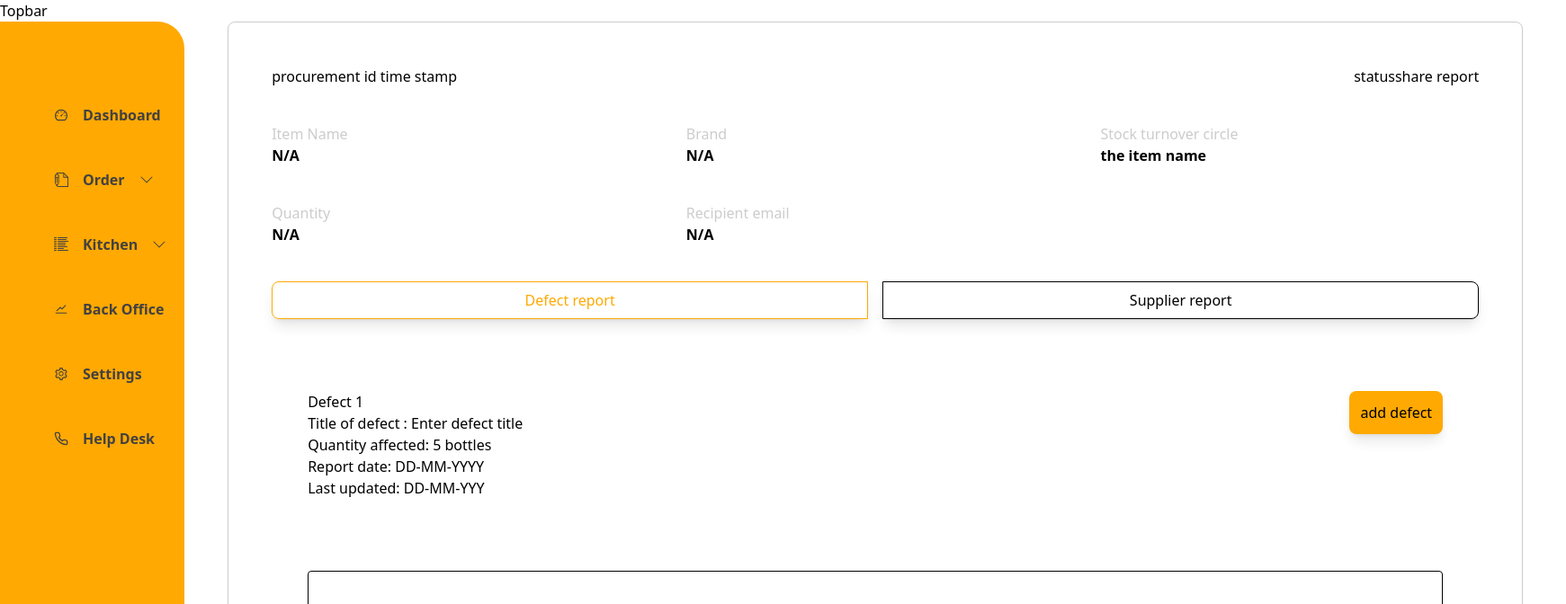
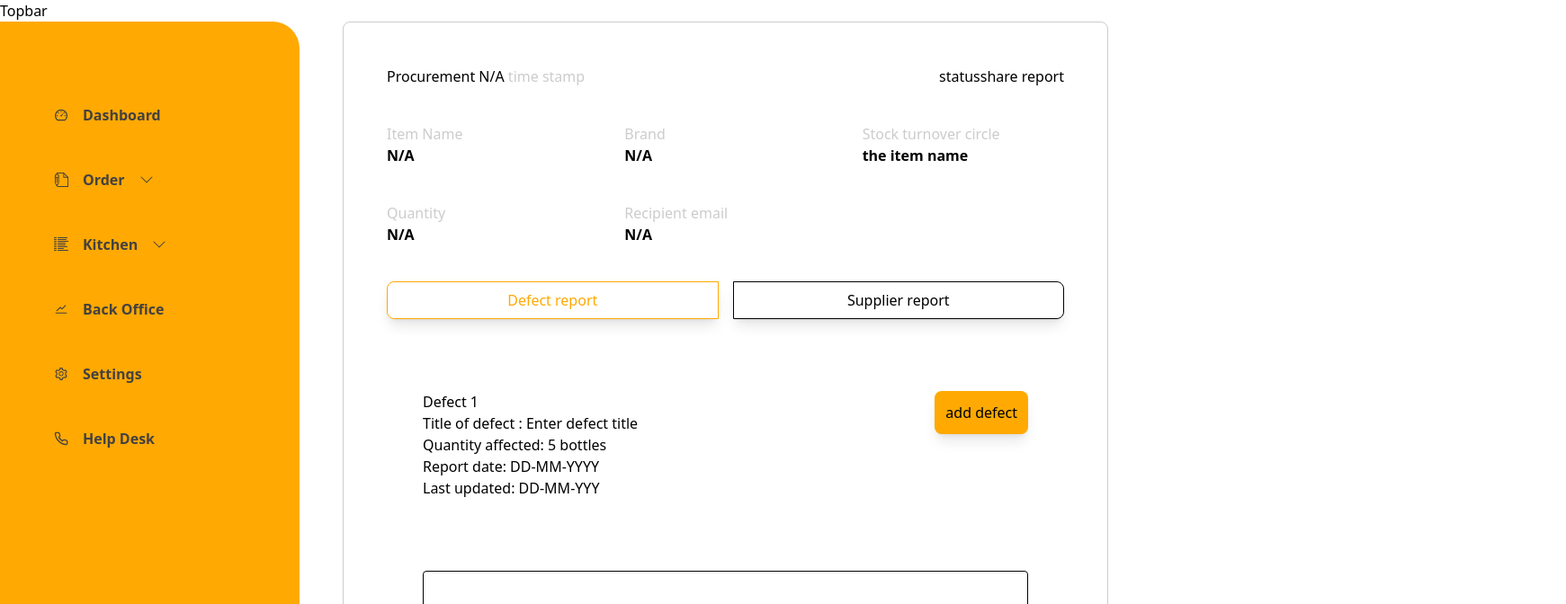
Before and after one commit to tobiadetunji5/DinerPro-seller-side, a Next.js app: page /kitchen/procurement/procurement_report/1 in a window 1280 px wide. Shown: the top 672 px of the page at 90% size, 1741 px wide, since content can reach past the window. Built offline with nearby package versions, Linux system fonts and the light colour scheme.

Commit message:
changed styling

```diff
--- a/src/app/components/kitchen/procurement/ProcurementReport.js
+++ b/src/app/components/kitchen/procurement/ProcurementReport.js
@@ -1,9 +1,9 @@
 "use client";
 import React, { useState } from "react";
 //redux
-import { useSelector } from "react-redux/es/hooks/useSelector";
+
 import { openModal } from "@/redux/features/modal/modalSlice";
-import { useDispatch } from "react-redux";
+import { useDispatch, useSelector } from "react-redux";
 //components
 import DefectReportModal from "./DefectReportModal";
 
@@ -27,12 +27,14 @@ export default function ProcurementReport() {
 
   return (
     <div className="px-12">
-      <div className="p-12 border w-[1440px] h-[829px] border-secondary rounded-lg">
+      <div className="p-12 border w-full h-[829px] border-secondary rounded-lg">
         <section>
           <div className="flex justify-between">
             <div>
-              <h1>
-                procurement id <span>time stamp</span>
+              <h1 className="font-medium">
+                <span>Procurement </span>
+                {selectedItem ? selectedItem.id : "N/A"}{" "}
+                <span className="font-medium text-secondary">time stamp</span>
               </h1>
             </div>
             <div>
--- a/src/app/components/kitchen/procurement/procurement_table/ViewProcurementTable.js
+++ b/src/app/components/kitchen/procurement/procurement_table/ViewProcurementTable.js
@@ -33,18 +33,18 @@ export default function ViewProcurementTable({ data }) {
     setNextStatus(["pending", "delivered"]);
   };
 
-  function getNextStatus(currentStatus) {
-    const statusProgression = ["pending", "delivered"];
+  // function getNextStatus(currentStatus) {
+  //   const statusProgression = ["pending", "delivered"];
 
-    // Find the index of the current status in the progression
-    const currentIndex = statusProgression.indexOf(currentStatus);
+  //   // Find the index of the current status in the progression
+  //   const currentIndex = statusProgression.indexOf(currentStatus);
 
-    // If the current status is not found or is the last status, return null
-    if (currentIndex === -1 || currentIndex === statusProgression.length - 1) {
-      return null;
-    }
-    return statusProgression[currentIndex + 1];
-  }
+  //   // If the current status is not found or is the last status, return null
+  //   if (currentIndex === -1 || currentIndex === statusProgression.length - 1) {
+  //     return null;
+  //   }
+  //   return statusProgression[currentIndex + 1];
+  // }
 
   const handleUpdateStatus = (newStatus) => {
     // Update the status for the selected row in your data
```
